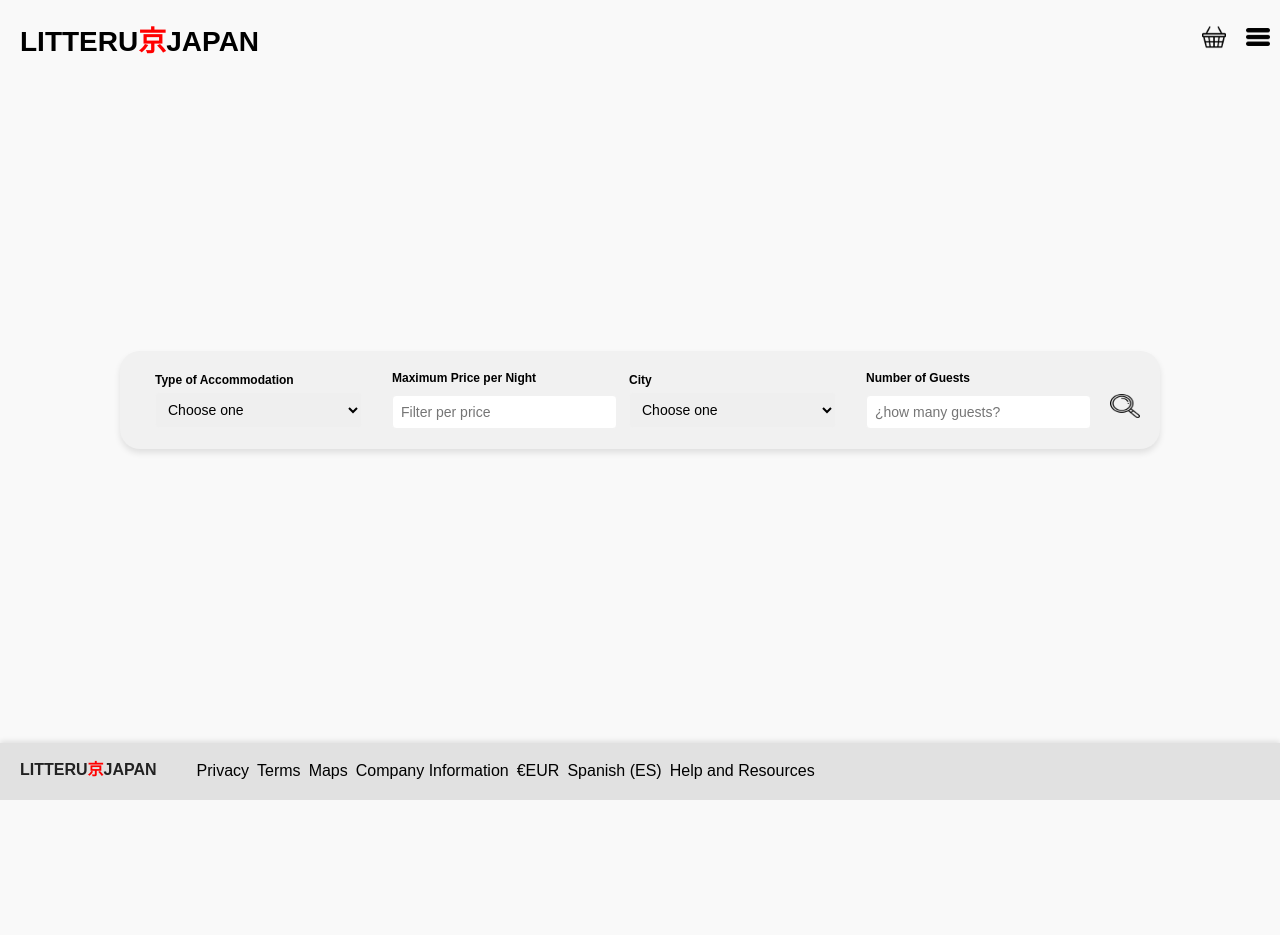
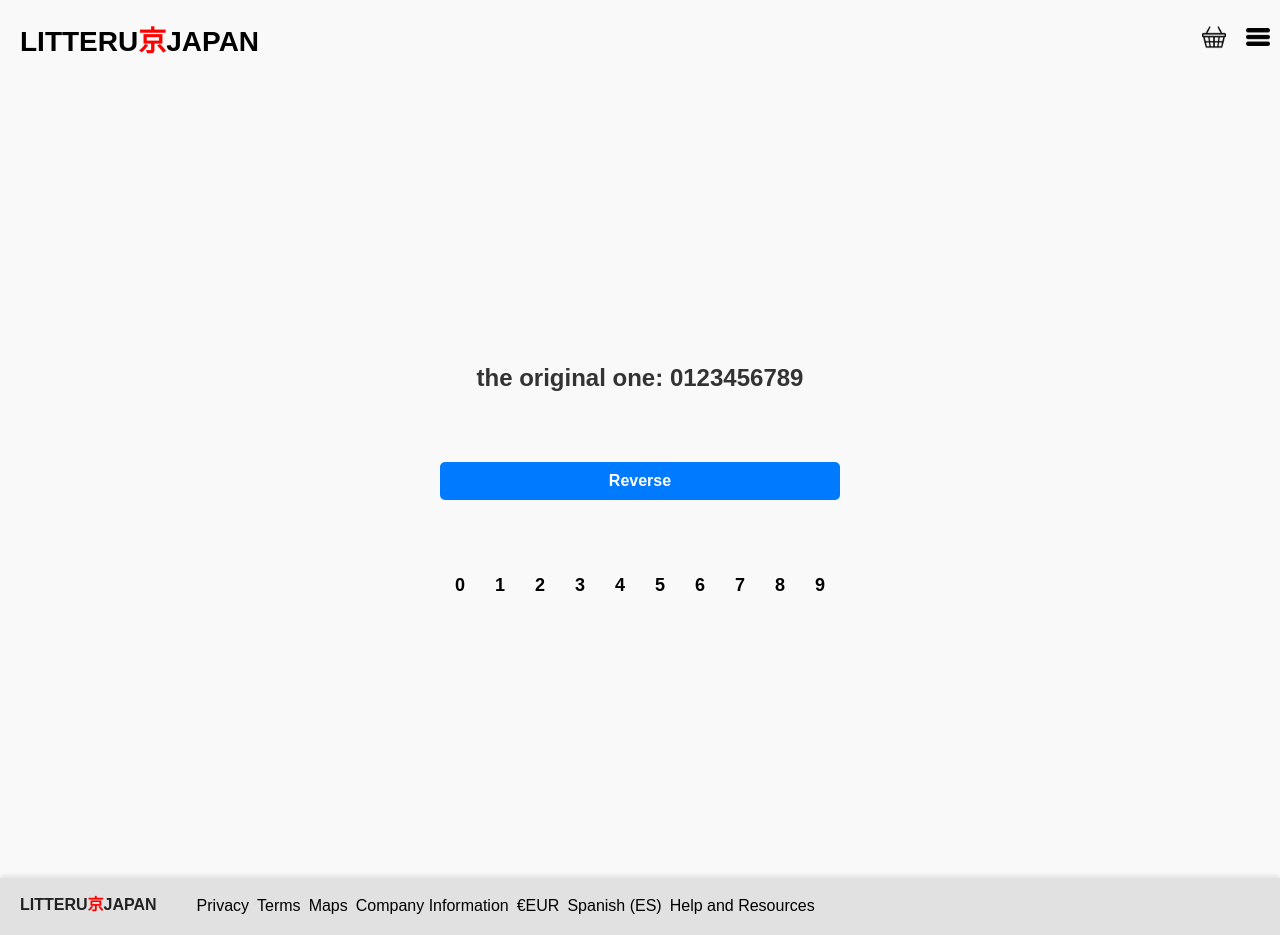
Before and after one commit to Deividokun/LittleJapan, a React (Vite) app in the folder frontend/: page /array in a window 1280 px wide. Before the commit the page ends 800 px from the top, so only its background shows below. Built offline with nearby package versions, Linux system fonts and the light colour scheme.

Commit message:
prueba tecnica

```diff
--- a/frontend/src/App.jsx
+++ b/frontend/src/App.jsx
@@ -6,6 +6,7 @@ import Footer from './components/footer/footer'
 import Header from './components/Header/Header'
 import ScrollToTop from './hooks/ScrollToTop' // Importamos ScrollToTop
 import AddAlojamientoForm from './pages/accommodationReg/accommodationReg'
+import ArrayInverse from './pages/array/arrayiverse'
 import ContactUs from './pages/contactUs/contactUs'
 import FilterHome from './pages/filterHome/filterHome'
 import HelpComponent from './pages/help/help'
@@ -28,7 +29,8 @@ function App() {
     '/register',
     '/add-house',
     '/resandfav',
-    '/myProfile'
+    '/myProfile',
+    '/array'
   ]
   const isDetailPage = location.pathname.startsWith('/detail/')
 
@@ -52,6 +54,7 @@ function App() {
         <Route path='/add-house' element={<AddAlojamientoForm />} />
         <Route path='/myProfile' element={<MyProfile />} />
         <Route path='/reserves/:id' element={<ReservationDetail />} />
+        <Route path='/array' element={<ArrayInverse />} />
       </Routes>
       <Footer />
     </div>
--- a/frontend/src/components/dropDownMenu/dropDownMenu.jsx
+++ b/frontend/src/components/dropDownMenu/dropDownMenu.jsx
@@ -8,7 +8,7 @@ function DropDownMenu({ isOpen, onClose }) {
 
   // Check if the user is authenticated via token
   const isLoggedIn = Boolean(localStorage.getItem('token'))
-
+  console.log('isLoggedIn:', isLoggedIn)
   const handleLogout = () => {
     localStorage.removeItem('token') // Remove the token when logging out
     onClose()
@@ -38,6 +38,11 @@ function DropDownMenu({ isOpen, onClose }) {
         <li>
           <NavLink to='/' onClick={onClose}>
             Home
+          </NavLink>
+        </li>
+        <li>
+          <NavLink to='/array' onClick={onClose}>
+            array
           </NavLink>
         </li>
         {!isLoggedIn && (
--- a/frontend/src/hooks/useAlojamientoForm.js
+++ b/frontend/src/hooks/useAlojamientoForm.js
@@ -6,7 +6,7 @@ const useAlojamientoForm = () => {
   const [isSubmitting, setIsSubmitting] = useState(false)
 
   const handleChange = (field, value) => {
-    dispatch({ type: 'UPDATE_FIELD', payload: { field, value } })
+    dispatch({ type: 'UPDATE_FIELD', payload: { field, value } }) // captura el campo y el valor  // actualiza el estado
   }
 
   const resetForm = () => {
--- /dev/null
+++ b/frontend/src/pages/array/arrayiverse.css
@@ -0,0 +1,53 @@
+.reverseTime {
+  display: flex;
+  flex-direction: column;
+  align-items: center;
+  justify-content: center;
+  min-height: 100vh;
+  background-color: #f9f9f9;
+  font-family: Arial, sans-serif;
+}
+
+.reverseTime h2 {
+  font-size: 24px;
+  color: #333;
+  margin-bottom: 20px;
+}
+
+.reverseTime button {
+  padding: 10px 20px;
+  font-size: 16px;
+  background-color: #007bff;
+  color: white;
+  border: none;
+  border-radius: 5px;
+  cursor: pointer;
+  transition: background-color 0.3s ease;
+  margin-bottom: 20px;
+}
+
+.reverseTime button:hover {
+  background-color: #0056b3;
+}
+
+.reverseTime h3 {
+  font-size: 20px;
+  color: #333;
+  margin-top: 20px;
+  display: flex;
+  flex-wrap: wrap;
+  justify-content: center;
+}
+
+.reverseTime h3 span {
+  font-size: 18px;
+  margin: 0 10px;
+  padding: 5px 10px;
+  border-radius: 5px;
+  transition: transform 0.2s ease, background-color 0.3s ease;
+}
+
+.reverseTime h3 span:hover {
+  transform: scale(1.2);
+  background-color: #f0f0f0;
+}
--- /dev/null
+++ b/frontend/src/pages/array/arrayiverse.jsx
@@ -0,0 +1,49 @@
+import React, { useState } from 'react'
+import './arrayiverse.css'
+function ArrayInverse() {
+  const originalArray = [0, 1, 2, 3, 4, 5, 6, 7, 8, 9]
+  const [array, setArray] = useState(originalArray)
+  const [isReversed, setIsReversed] = useState(false)
+
+  const handleReverse = () => {
+    if (isReversed) {
+      setArray(originalArray)
+    } else {
+      setArray([...originalArray].reverse())
+    }
+    setIsReversed(!isReversed)
+  }
+
+  return (
+    <div className='reverseTime'>
+      <h2>the original one: {originalArray}</h2>
+      <button
+        onClick={handleReverse}
+        style={{ padding: '10px', cursor: 'pointer', margin: '50px' }}
+      >
+        Reverse
+      </button>
+      <h3>
+        {array.map((num, index) => (
+          <span
+            key={index}
+            style={{
+              color: isReversed
+                ? num === 0
+                  ? 'yellow'
+                  : num % 2 === 0
+                  ? 'green'
+                  : 'red'
+                : 'black',
+              margin: '0 5px'
+            }}
+          >
+            {num}
+          </span>
+        ))}
+      </h3>
+    </div>
+  )
+}
+
+export default ArrayInverse
```
Also changed, not shown: 1 other file (tests, documents, lock files or other folders).
